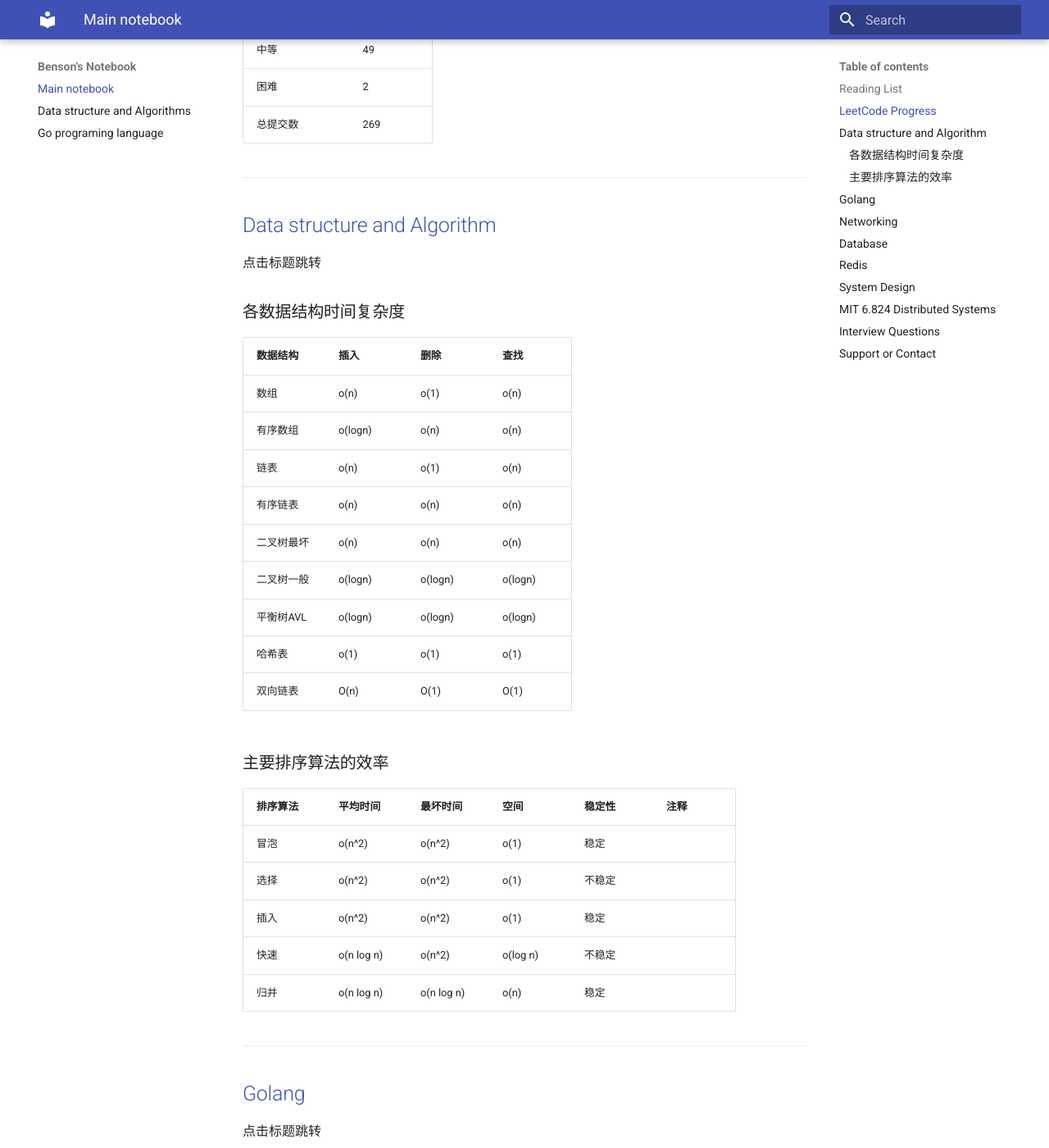
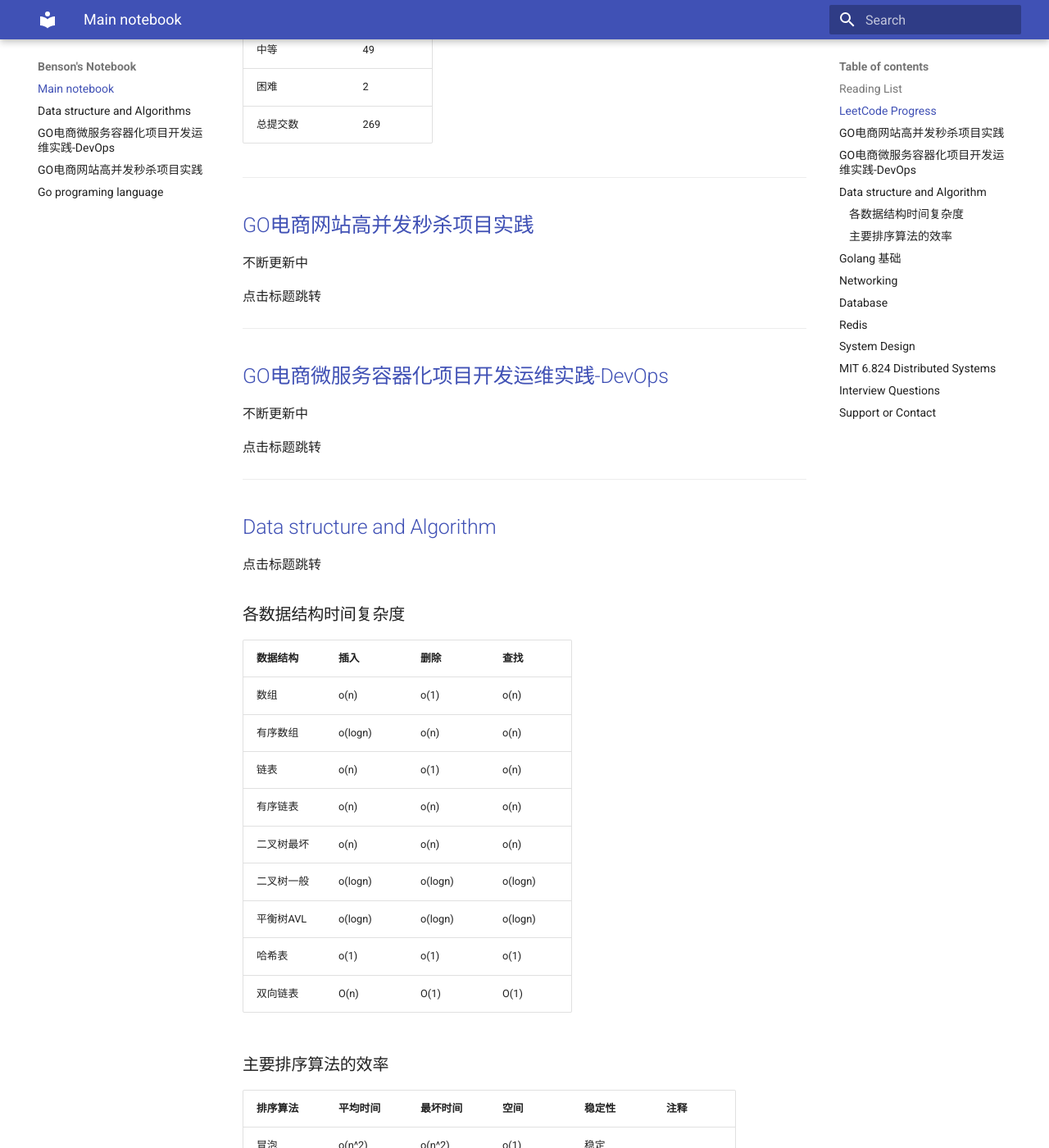
Before and after one commit to Bensonluo/benson-notebook, an MkDocs documentation site: the page built from docs/index.md, in a window 1280 px wide and 1400 px high, scrolled down 1323 px. Shown: the whole window at 82% size. Built offline with MkDocs 1.6.1 and Material for MkDocs 9.7.7, drawn with Linux system fonts in a browser that asks for light colours.

Commit message:
updates
updates

```diff
--- /dev/null
+++ b/docs/go-microservice-devops.md
@@ -0,0 +1,27 @@
+# GO电商微服务容器化项目开发运维实践-DevOps
+
+
+
+## DDD: Domain Driven Design
+
+- 不要数据驱动或界面驱动
+
+- 微服务要界限清晰， 职能清晰的分层， 控制合适的粒度而不是过度的拆分
+
+- 四层架构:  Interface -> Application -> Domain -> Infrastructure
+
+
+
+## Go-micro 基础
+
+gRPC server(service)   -> Proto Request (response) -> gRpc stub(client)
+
+Protocal Buffers:  轻便高效的序列化结构化数据的协议
+
+
+
+
+
+
+
+未完待续....
--- /dev/null
+++ b/docs/go-shopping-practice.md
@@ -0,0 +1,20 @@
+# GO电商网站高并发秒杀项目实践
+
+
+
+## 需求分析
+
+- 前端页面需要承载大流量
+
+- 大并发状态要解决超卖问题
+- 后端接口要可以方便的横向扩展
+
+
+
+## 架构设计
+
+CDN - > 流量负载 - > 流量拦截 - > 后端集群 - > RabbitMQ - > 队列消费 - > MySql
+
+
+
+未完待续...
--- a/docs/index.md
+++ b/docs/index.md
@@ -39,6 +39,36 @@
 | 中等             | 49   |
 | 困难             | 2    |
 | 总提交数         | 269  |
+
+
+
+
+
+----------
+
+
+
+## [GO电商网站高并发秒杀项目实践](https://bensonluo.github.io/benson-notebook/go-shopping-practice/)
+
+
+
+不断更新中
+
+点击标题跳转
+
+
+
+----------
+
+
+
+## [GO电商微服务容器化项目开发运维实践-DevOps](https://bensonluo.github.io/benson-notebook/go-microservice-devops/)
+
+
+
+不断更新中
+
+点击标题跳转
 
 
 
@@ -77,7 +107,7 @@
 
 ----------
 
-## [Golang](https://bensonluo.github.io/benson-notebook/golang/)
+## [Golang 基础](https://bensonluo.github.io/benson-notebook/golang/)
 
 点击标题跳转
 
```
Also changed, not shown: other parts of docs/index.md (+1 -1 lines).
